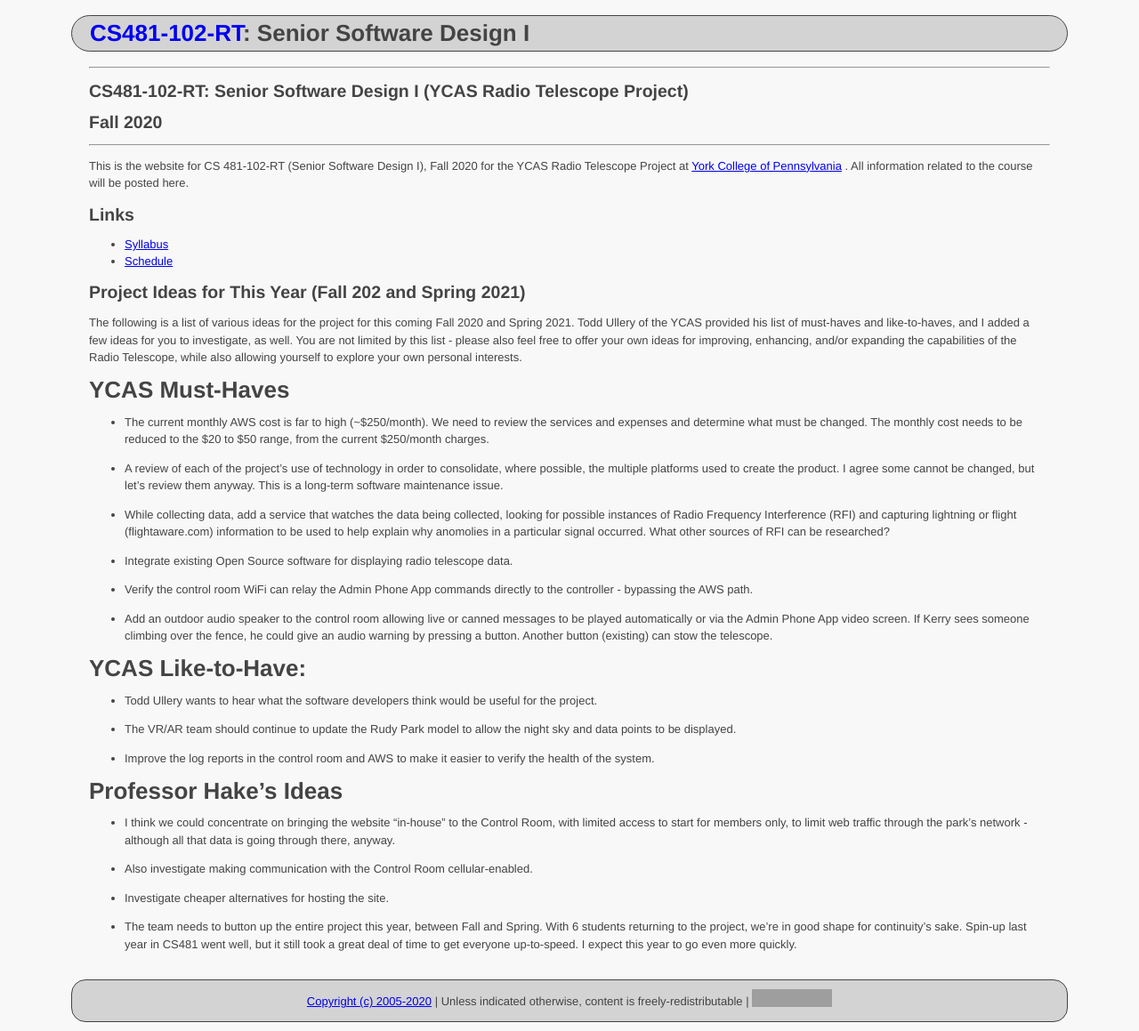
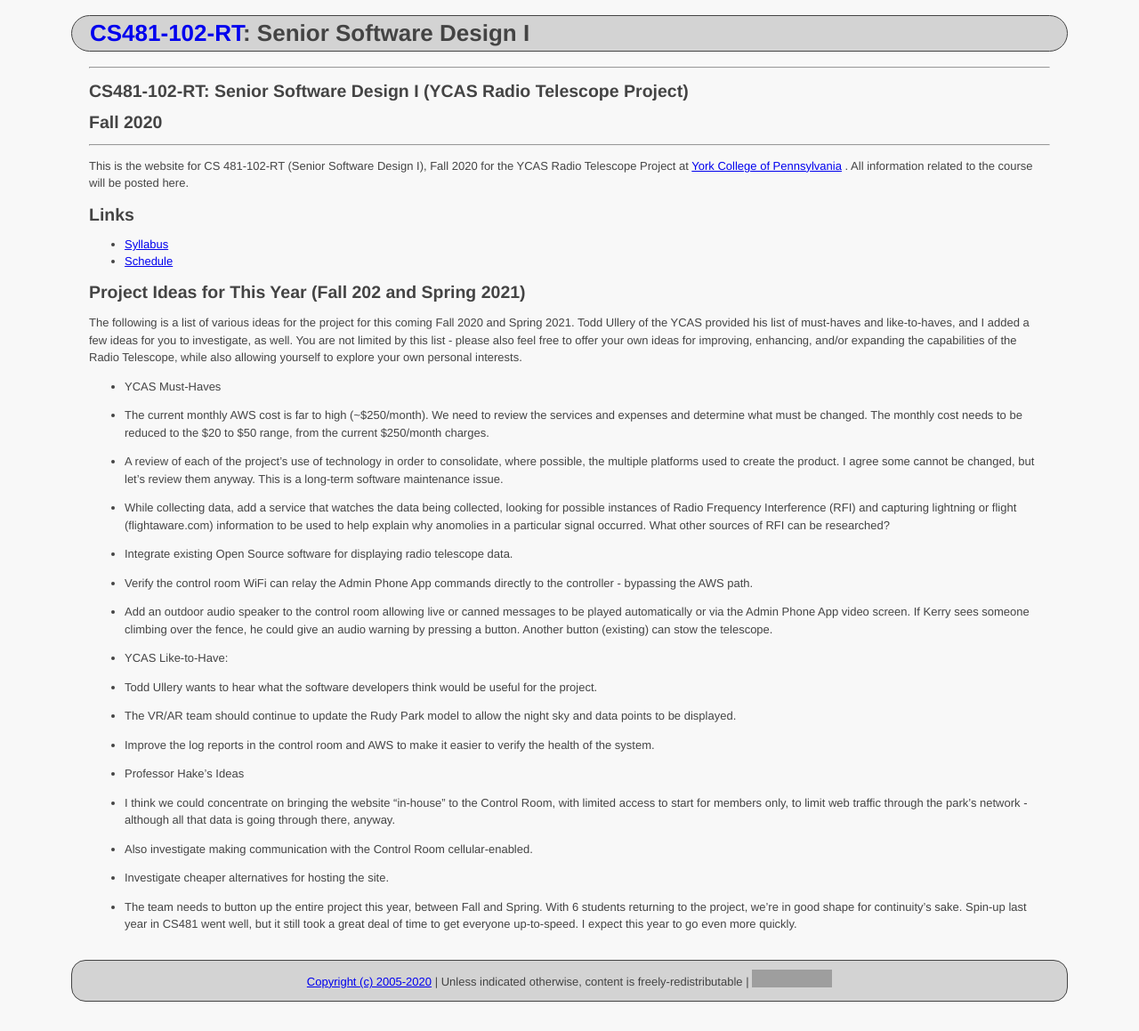
Before and after one commit to ycpcs/cs481-fall2020-RT, a Jekyll site: the page built from index.md, in a window 1280 px wide. Shown: the whole page at 89% size. Built offline with Jekyll 4.4.1, drawn with Linux system fonts in a browser that asks for light colours; after the commit the page ends 1136 px from its top, so only the background shows below that; grey boxes are pictures that could not be loaded.

```diff
--- a/index.md
+++ b/index.md
@@ -22,7 +22,7 @@ This is the website for CS 481-102-RT (Senior Software Design I), Fall 2020 for
 ## Project Ideas for This Year (Fall 202 and Spring 2021)
 The following is a list of various ideas for the project for this coming Fall 2020 and Spring 2021.  Todd Ullery of the YCAS provided his list of must-haves and like-to-haves, and I added a few ideas for you to investigate, as well.  You are not limited by this list - please also feel free to offer your own ideas for improving, enhancing, and/or expanding the capabilities of the Radio Telescope, while also allowing yourself to explore your own personal interests.
 
-# YCAS Must-Haves
+- YCAS Must-Haves
 
 * The current monthly AWS cost is far to high (~$250/month).  We need to review the services and expenses and determine what must be changed.  The monthly cost needs to be reduced to the $20 to $50 range, from the current $250/month charges.
 
@@ -36,7 +36,7 @@ The following is a list of various ideas for the project for this coming Fall 20
 
 * Add an outdoor audio speaker to the control room allowing live or canned messages to be played automatically or via the Admin Phone App video screen. If Kerry sees someone climbing over the fence, he could give an audio warning by pressing a button. Another button (existing) can stow the telescope.
 
-# YCAS Like-to-Have:
+- YCAS Like-to-Have:
 
 * Todd Ullery wants to hear what the software developers think would be useful for the project.
 
@@ -45,7 +45,7 @@ The following is a list of various ideas for the project for this coming Fall 20
 * Improve the log reports in the control room and AWS to make it easier to verify the health of the system.
 
 
-# Professor Hake's Ideas
+- Professor Hake's Ideas
 
 * I think we could concentrate on bringing the website "in-house" to the Control Room, with limited access to start for members only, to limit web traffic through the park's network - although all that data is going through there, anyway.
 
```
